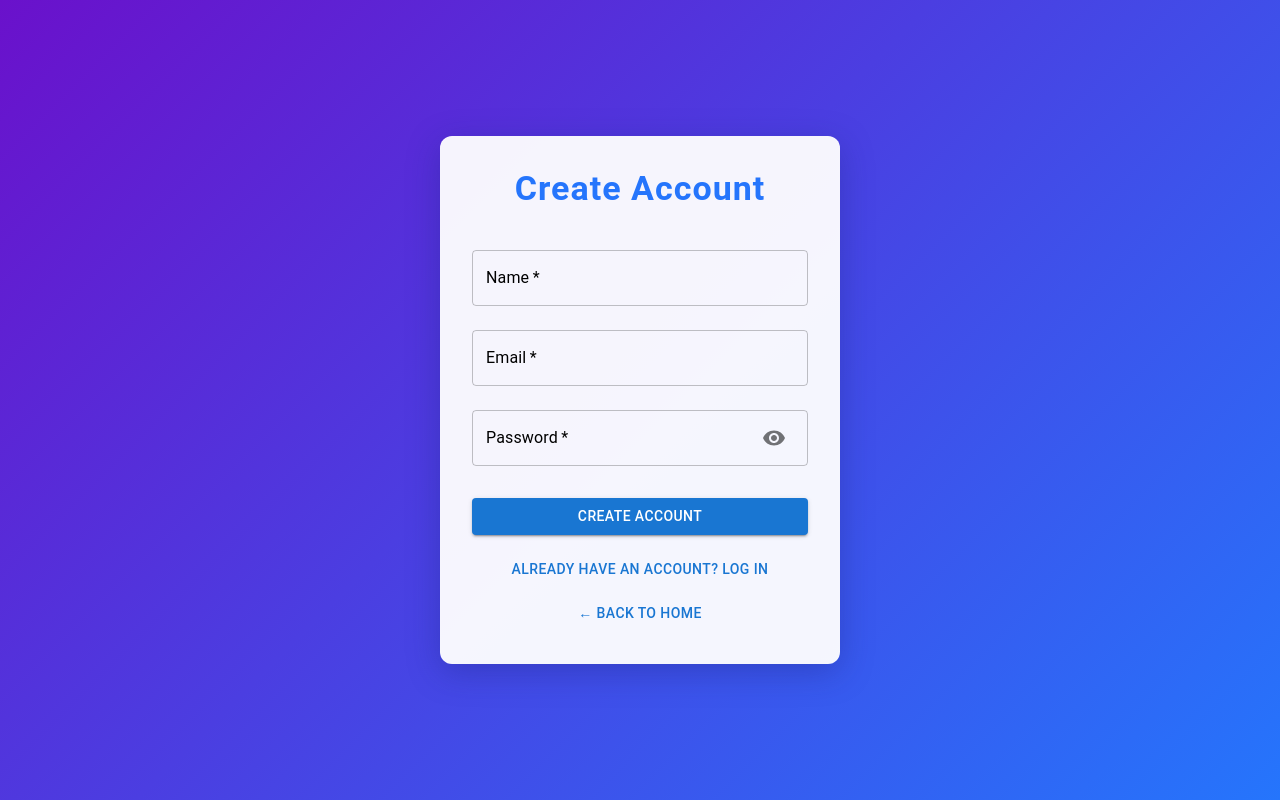
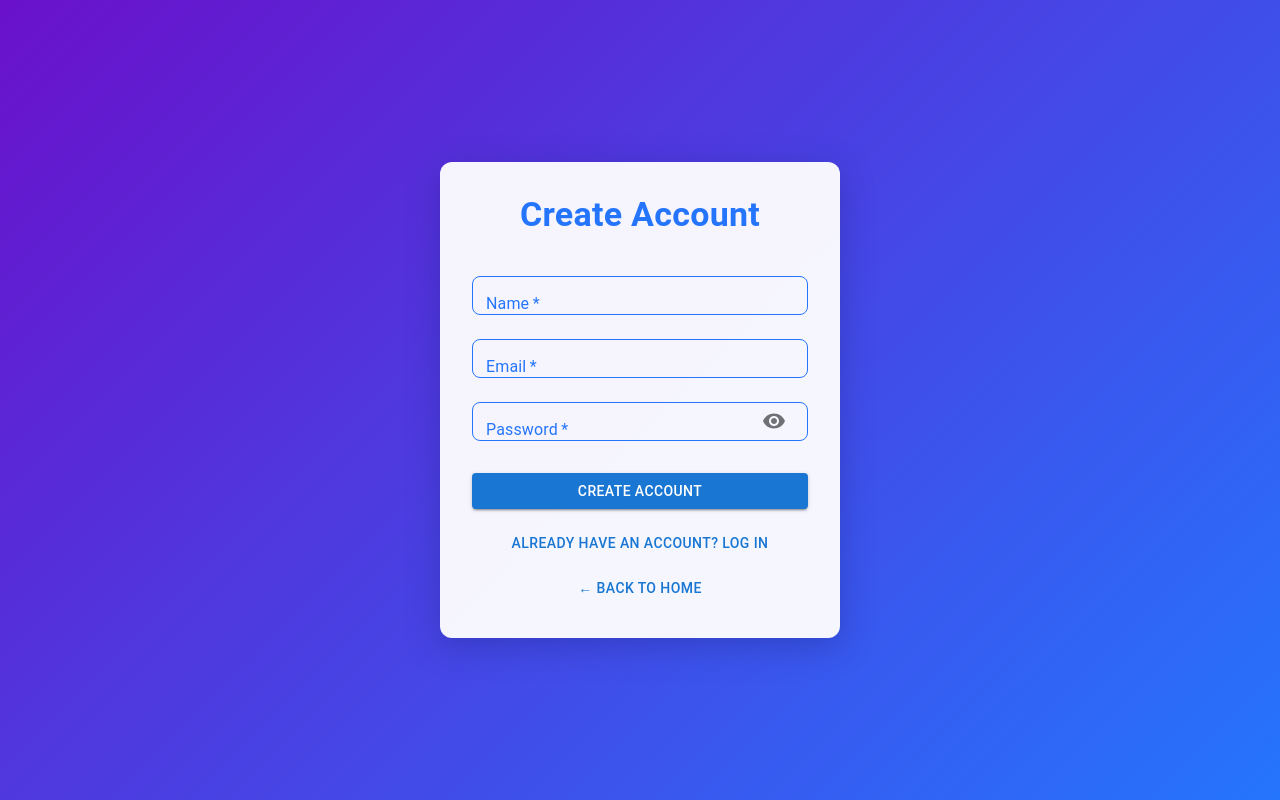
Before and after one commit to Naitik-Lodhi/Blogify-project, a React (Vite) app: page /signup in a window 1280 px wide. Built offline with nearby package versions, Linux system fonts and the light colour scheme.

Commit message:
form validation with ui enhancement

```diff
--- a/src/pages/Login.tsx
+++ b/src/pages/Login.tsx
@@ -31,9 +31,7 @@ const Login = () => {
     const uppercaseCheck = /[A-Z]/.test(password);
     const numberCheck = /[0-9]/.test(password);
     const specialCharCheck = /[!@#$%^&*]/.test(password);
-
     const score = [lengthCheck, uppercaseCheck, numberCheck, specialCharCheck].filter(Boolean).length;
-
     if (score <= 1) return "Weak";
     if (score === 2 || score === 3) return "Medium";
     return "Strong";
@@ -70,8 +68,6 @@ const Login = () => {
 
   const handleSubmit = (e: React.FormEvent) => {
     e.preventDefault();
-
-    // Stop if any validation error
     if (formErrors.email || formErrors.password) return;
 
     const user = JSON.parse(localStorage.getItem("users") || "[]").find(
@@ -85,6 +81,27 @@ const Login = () => {
 
     loginWithContext(user);
     navigate("/");
+  };
+
+  const commonFieldStyles = {
+    "& .MuiInputLabel-root": { color: "#2575fc" },
+    "& .MuiOutlinedInput-root": {
+      borderRadius: 2,
+      color: "#000",
+      "& fieldset": {
+        borderColor: "#2575fc",
+      },
+      "&:hover fieldset": {
+        borderColor: "#6a11cb",
+      },
+      "&.Mui-focused fieldset": {
+        borderColor: "#6a11cb",
+      },
+    },
+    input: {
+      color: "#000",
+      py: 1,
+    },
   };
 
   const getStrengthColor = () => {
@@ -131,11 +148,7 @@ const Login = () => {
           textAlign: "center",
         }}
       >
-        <Typography
-          variant="h4"
-          mb={3}
-          sx={{ fontWeight: "bold", color: "#2575fc", letterSpacing: 1 }}
-        >
+        <Typography variant="h4" mb={3} sx={{ fontWeight: "bold", color: "#2575fc" }}>
           Welcome Back
         </Typography>
         <form onSubmit={handleSubmit}>
@@ -148,6 +161,7 @@ const Login = () => {
             error={!!formErrors.email}
             helperText={formErrors.email}
             required
+            sx={commonFieldStyles}
           />
           <TextField
             fullWidth
@@ -159,6 +173,7 @@ const Login = () => {
             error={!!formErrors.password}
             helperText={formErrors.password}
             required
+            sx={commonFieldStyles}
             InputProps={{
               endAdornment: (
                 <InputAdornment position="end">
@@ -172,11 +187,7 @@ const Login = () => {
 
           {form.password && (
             <>
-              <Typography
-                variant="caption"
-                sx={{ display: "block", textAlign: "left", mt: 1 }}
-                color={getStrengthColor()}
-              >
+              <Typography variant="caption" sx={{ display: "block", textAlign: "left", mt: 1 }} color={getStrengthColor()}>
                 Strength: {passwordStrength}
               </Typography>
               <LinearProgress
@@ -189,10 +200,7 @@ const Login = () => {
           )}
 
           {error && (
-            <Typography
-              color="error"
-              sx={{ mt: 1, mb: 1, fontWeight: "medium" }}
-            >
+            <Typography color="error" sx={{ mt: 1, mb: 1 }}>
               {error}
             </Typography>
           )}
--- a/src/pages/Signup.tsx
+++ b/src/pages/Signup.tsx
@@ -22,20 +22,26 @@ const Signup = () => {
   const [error, setError] = useState("");
   const [formErrors, setFormErrors] = useState({ email: "", password: "" });
   const [showPassword, setShowPassword] = useState(false);
-  const [passwordStrength, setPasswordStrength] = useState<"Weak" | "Medium" | "Strong">("Weak");
+  const [passwordStrength, setPasswordStrength] = useState<
+    "Weak" | "Medium" | "Strong"
+  >("Weak");
 
   const validateEmail = (email: string) =>
     /^[^\s@]+@[^\s@]+\.[^\s@]+$/.test(email);
 
-  const getPasswordStrength = (password: string): "Weak" | "Medium" | "Strong" => {
+  const getPasswordStrength = (
+    password: string
+  ): "Weak" | "Medium" | "Strong" => {
     const lengthCheck = password.length >= 6;
     const uppercaseCheck = /[A-Z]/.test(password);
     const numberCheck = /[0-9]/.test(password);
     const specialCharCheck = /[!@#$%^&*]/.test(password);
-
-    const score = [lengthCheck, uppercaseCheck, numberCheck, specialCharCheck].filter(Boolean)
-      .length;
-
+    const score = [
+      lengthCheck,
+      uppercaseCheck,
+      numberCheck,
+      specialCharCheck,
+    ].filter(Boolean).length;
     if (score <= 1) return "Weak";
     if (score === 2 || score === 3) return "Medium";
     return "Strong";
@@ -46,20 +52,20 @@ const Signup = () => {
     const uppercaseCheck = /[A-Z]/.test(password);
     const numberCheck = /[0-9]/.test(password);
     const specialCharCheck = /[!@#$%^&*]/.test(password);
-
     return lengthCheck && uppercaseCheck && numberCheck && specialCharCheck;
   };
 
-  const handleInputChange = (field: "name" | "email" | "password", value: string) => {
+  const handleInputChange = (
+    field: "name" | "email" | "password",
+    value: string
+  ) => {
     setForm({ ...form, [field]: value });
-
     if (field === "email") {
       setFormErrors((prev) => ({
         ...prev,
         email: validateEmail(value) ? "" : "Invalid email format",
       }));
     }
-
     if (field === "password") {
       setFormErrors((prev) => ({
         ...prev,
@@ -73,18 +79,36 @@ const Signup = () => {
 
   const handleSubmit = (e: React.FormEvent) => {
     e.preventDefault();
-
-    // Final validation before submit
     if (formErrors.email || formErrors.password) return;
 
     const err = signup({ ...form, role: "user" });
-
     if (err) return setError(err);
 
     const allUsers = JSON.parse(localStorage.getItem("users") || "[]");
     const newUser = allUsers.find((u: any) => u.email === form.email);
     loginWithContext(newUser);
     navigate("/");
+  };
+
+  const commonFieldStyles = {
+    "& .MuiInputLabel-root": { color: "#2575fc" },
+    "& .MuiOutlinedInput-root": {
+      borderRadius: 2,
+      color: "#000",
+      "& fieldset": {
+        borderColor: "#2575fc",
+      },
+      "&:hover fieldset": {
+        borderColor: "#6a11cb",
+      },
+      "&.Mui-focused fieldset": {
+        borderColor: "#6a11cb",
+      },
+    },
+    input: {
+      color: "#000",
+      py: 1,
+    },
   };
 
   const getStrengthColor = () => {
@@ -134,7 +158,7 @@ const Signup = () => {
         <Typography
           variant="h4"
           mb={3}
-          sx={{ fontWeight: "bold", color: "#2575fc", letterSpacing: 1 }}
+          sx={{ fontWeight: "bold", color: "#2575fc" }}
         >
           Create Account
         </Typography>
@@ -146,6 +170,7 @@ const Signup = () => {
             value={form.name}
             onChange={(e) => handleInputChange("name", e.target.value)}
             required
+            sx={commonFieldStyles}
           />
           <TextField
             fullWidth
@@ -156,6 +181,7 @@ const Signup = () => {
             error={!!formErrors.email}
             helperText={formErrors.email}
             required
+            sx={commonFieldStyles}
           />
           <TextField
             fullWidth
@@ -167,6 +193,7 @@ const Signup = () => {
             error={!!formErrors.password}
             helperText={formErrors.password}
             required
+            sx={commonFieldStyles}
             InputProps={{
               endAdornment: (
                 <InputAdornment position="end">
```
